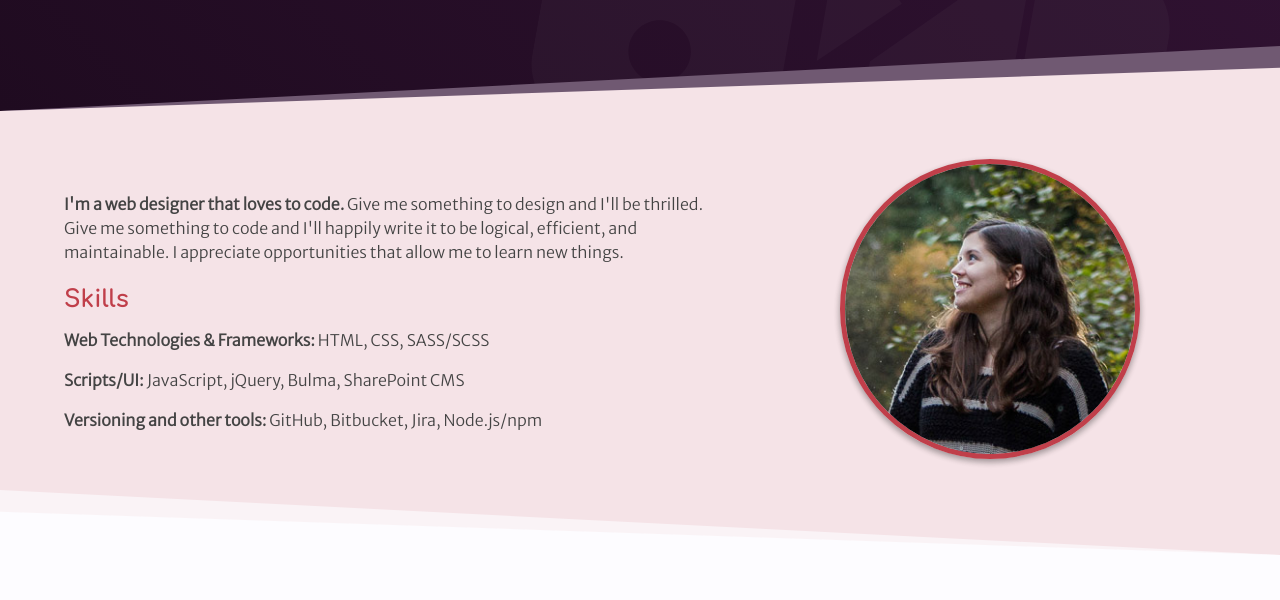
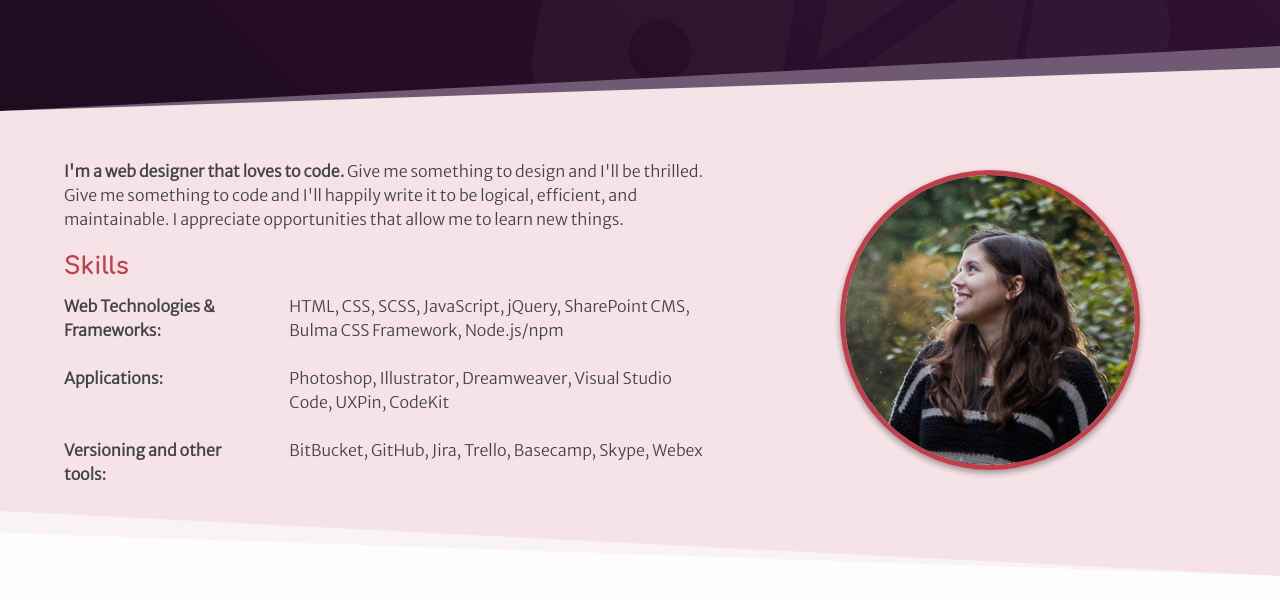
Before and after one commit to kymberlyhaugen/kymberlyhaugen.github.io, a website: page index.html in a window 1280 px wide. Shown: the part 364-964 px from the top of the page. Drawn offline with Linux system fonts and the light colour scheme.

Commit message:
Update index.html
Update skills

```diff
--- a/index.html
+++ b/index.html
@@ -94,11 +94,14 @@
                 design and I'll be thrilled. Give me something to code and I'll happily write it to be logical,
                 efficient, and maintainable. I appreciate opportunities that allow me to learn new things.</p>
               <h2 class="is-size-4">Skills</h2>
-              <p><span class="has-text-weight-bold">Web Technologies & Frameworks:</span> HTML, CSS, SASS/SCSS</p>
-              <p><span class="has-text-weight-bold">Scripts/UI:</span> JavaScript, jQuery, Bulma, SharePoint CMS</p>
-              <p><span class="has-text-weight-bold">Versioning and other tools:</span> GitHub, Bitbucket, Jira,
-                Node.js/npm</p>
-
+              <div class="columns is-multiline">
+                <div class="column is-4"><span class="has-text-weight-bold">Web Technologies & Frameworks:</span></div><div class="column is-8"><p>HTML, CSS, SCSS, JavaScript, jQuery, SharePoint CMS, Bulma CSS Framework, Node.js/npm</p>
+                </div>
+                <div class="column is-4"><span class="has-text-weight-bold">Applications:</span></div><div class="column is-8"><p>Photoshop, Illustrator, Dreamweaver, Visual Studio Code, UXPin, CodeKit</p>
+                </div>
+                <div class="column is-4"><span class="has-text-weight-bold">Versioning and other tools:</span></div><div class="column is-8"><p>BitBucket, GitHub, Jira, Trello, Basecamp, Skype, Webex</p>
+                </div>
+              </div>
             </div>
             <div class="column has-text-centered">
               <img class="image--circle" src="img/profile.jpg" width="300" height="300" alt="Kymberly Haugen" />
```
